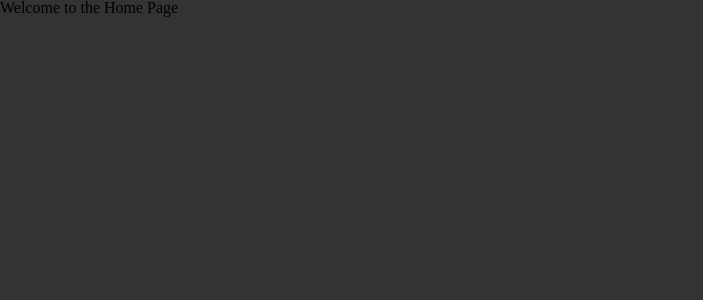
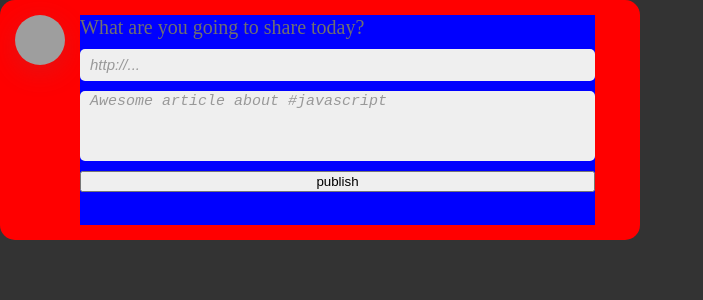
Before and after one commit to Luca-Panza/linkr-front, a React (Vite) app: page /home in a window 1280 px wide. Shown: the top 300 px of the page, without its empty margins (0-703 px from the left). Built offline with nearby package versions, Linux system fonts and the light colour scheme; grey boxes are pictures that could not be loaded; a web font is replaced by a local one.

Commit message:
feat: Initialize PostContainer with static layout

```diff
--- /dev/null
+++ b/src/components/PostBox.jsx
@@ -0,0 +1,84 @@
+import styled from "styled-components"
+
+export default function PostBox(){
+    return (
+    <PostContainer>
+        <ImageContainer>
+            <img src="https://picsum.photos/200/300" alt="foto de perfil"/>
+        </ImageContainer>
+        <ContentContainer>
+            <TitleContainer>What are you going to share today?</TitleContainer>
+            <StyledInput placeholder="http://..." />
+            <StyledTextArea tall placeholder="Awesome article about #javascript" />
+            <button>publish</button>
+        </ContentContainer>
+    </PostContainer>)
+}
+
+const PostContainer = styled.div`
+    width: 610px;
+    height: 210px;
+    border-radius: 15px;
+    padding: 15px;
+    background-color: red;
+    display: flex;
+    flex-direction: row;
+    gap: 15px;
+`
+
+const ImageContainer = styled.div`
+    width: 50px;
+    img{
+        width: 50px;
+        height: 50px;
+        border-radius: 50%;
+        box-shadow: rgba(100, 100, 111, 0.2) 0px 7px 29px 0px;
+    }
+`
+
+const ContentContainer = styled.div`
+    background-color: blue;
+    display: flex;
+    flex-direction: column;
+    gap: 10px;
+`
+
+const TitleContainer = styled.div`
+    color: #707070;
+    font-weight: 300;
+    font-size: 20px;
+    line-height: 24px;
+`
+
+const StyledInput = styled.input`
+    width: 503px;
+    height: 30px;
+    background-color: #EFEFEF;
+    border: none;
+    border-radius: 5px;
+    padding-left: 10px;
+    ::placeholder {
+        font-size: 15px;
+        font-weight: 300;
+        line-height: 18px;
+        color: #999;
+        font-style: italic;
+    }
+`
+
+const StyledTextArea = styled.textarea`
+    width: 503px;
+    height: 66px;
+    background-color: #EFEFEF;
+    border: none;
+    border-radius: 5px;
+    padding-left: 10px;
+    resize: none;
+    ::placeholder {
+        font-size: 15px;
+        font-weight: 300;
+        line-height: 18px;
+        color: #999;
+        font-style: italic;
+    }
+`
--- a/src/pages/HomePage.jsx
+++ b/src/pages/HomePage.jsx
@@ -1,7 +1,9 @@
-export default function HomePage() {
-  return (
-    <div>
-      <h1>Welcome to the Home Page</h1>
-    </div>
-  );
+import PostBox from "../components/PostBox";
+
+export default function HomePage(){
+    return (
+        <>
+            <PostBox/>
+        </>
+    )
 }
```
